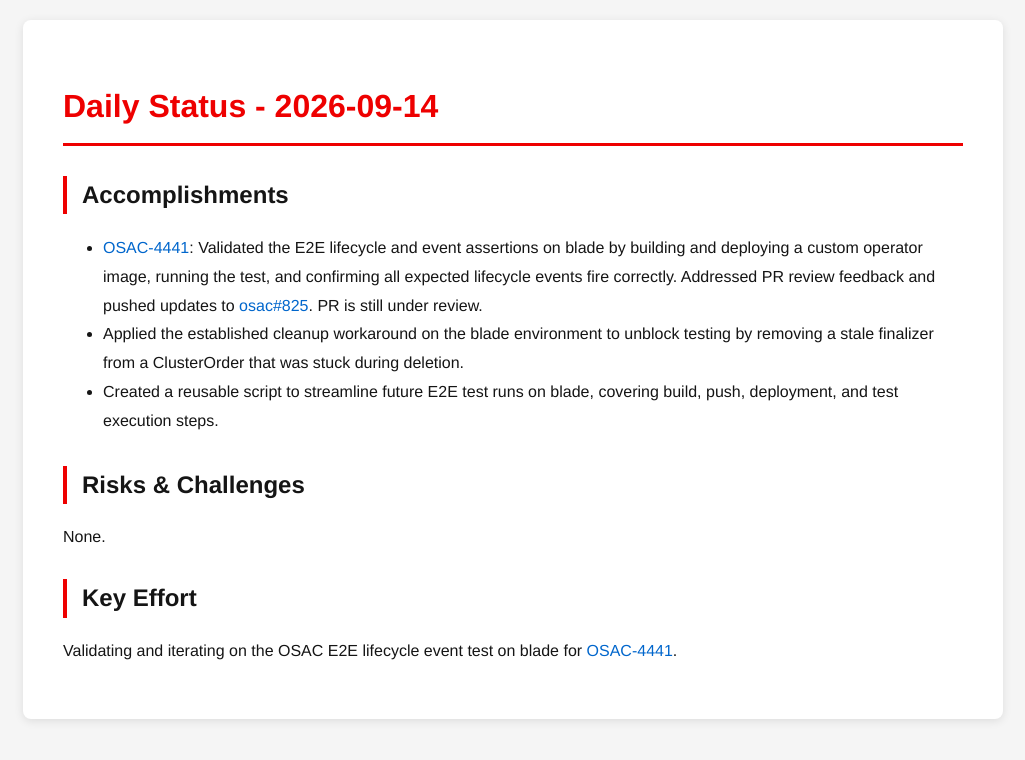
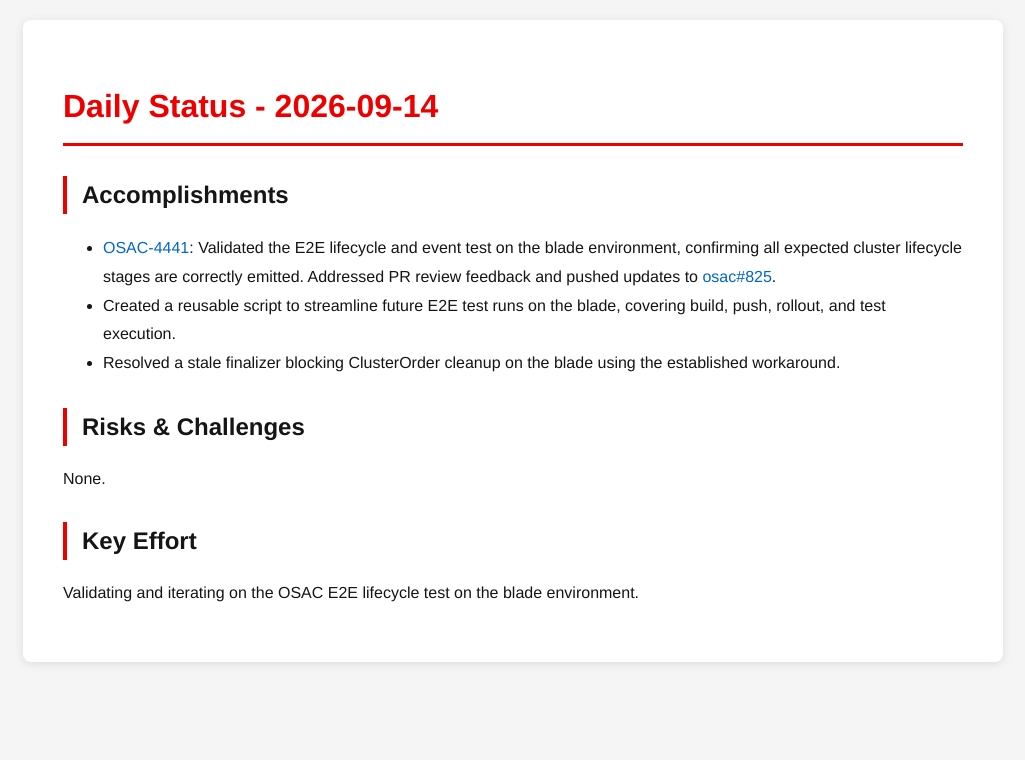
Before and after one commit to tzvatot/daily-status, a Jekyll site: the page built from 2026-09-14.md, in a window 1280 px wide. Shown: the top 760 px of the page, without its empty margins (127-1152 px from the left). Built offline with Jekyll 4.4.1, drawn with Linux system fonts in a browser that asks for light colours.

Commit message:
Daily status update - 2026-09-14

```diff
--- a/2026-09-14.md
+++ b/2026-09-14.md
@@ -7,12 +7,12 @@ date: 2026-09-14
 # Daily Status - 2026-09-14
 
 ## Accomplishments
-- [OSAC-4441](https://redhat.atlassian.net/browse/OSAC-4441): Validated the E2E lifecycle and event assertions on blade by building and deploying a custom operator image, running the test, and confirming all expected lifecycle events fire correctly. Addressed PR review feedback and pushed updates to [osac#825](https://github.com/osac-project/osac/pull/825). PR is still under review.
-- Applied the established cleanup workaround on the blade environment to unblock testing by removing a stale finalizer from a ClusterOrder that was stuck during deletion.
-- Created a reusable script to streamline future E2E test runs on blade, covering build, push, deployment, and test execution steps.
+- [OSAC-4441](https://redhat.atlassian.net/browse/OSAC-4441): Validated the E2E lifecycle and event test on the blade environment, confirming all expected cluster lifecycle stages are correctly emitted. Addressed PR review feedback and pushed updates to [osac#825](https://github.com/osac-project/osac/pull/825).
+- Created a reusable script to streamline future E2E test runs on the blade, covering build, push, rollout, and test execution.
+- Resolved a stale finalizer blocking ClusterOrder cleanup on the blade using the established workaround.
 
 ## Risks & Challenges
 None.
 
 ## Key Effort
-Validating and iterating on the OSAC E2E lifecycle event test on blade for [OSAC-4441](https://redhat.atlassian.net/browse/OSAC-4441).
+Validating and iterating on the OSAC E2E lifecycle test on the blade environment.
```
